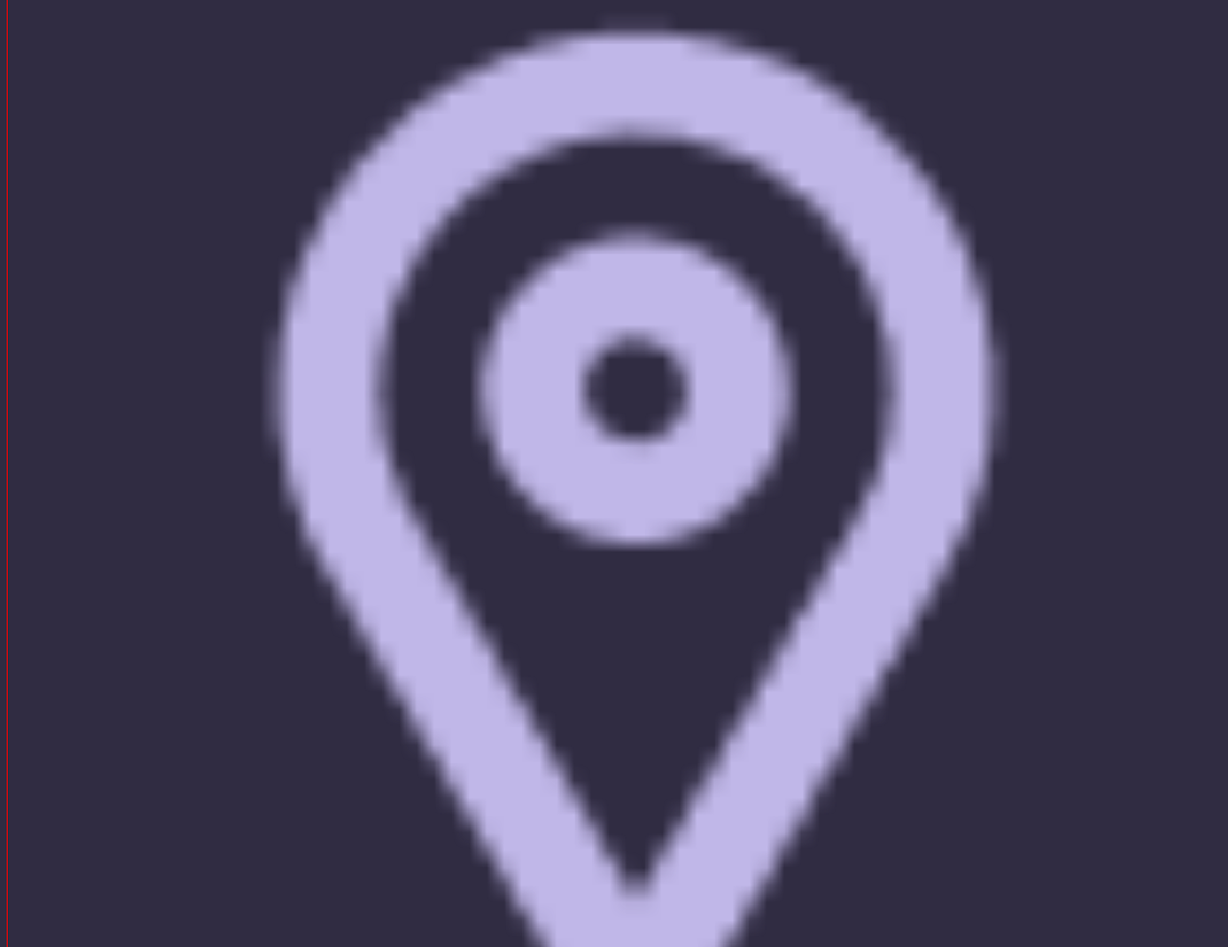
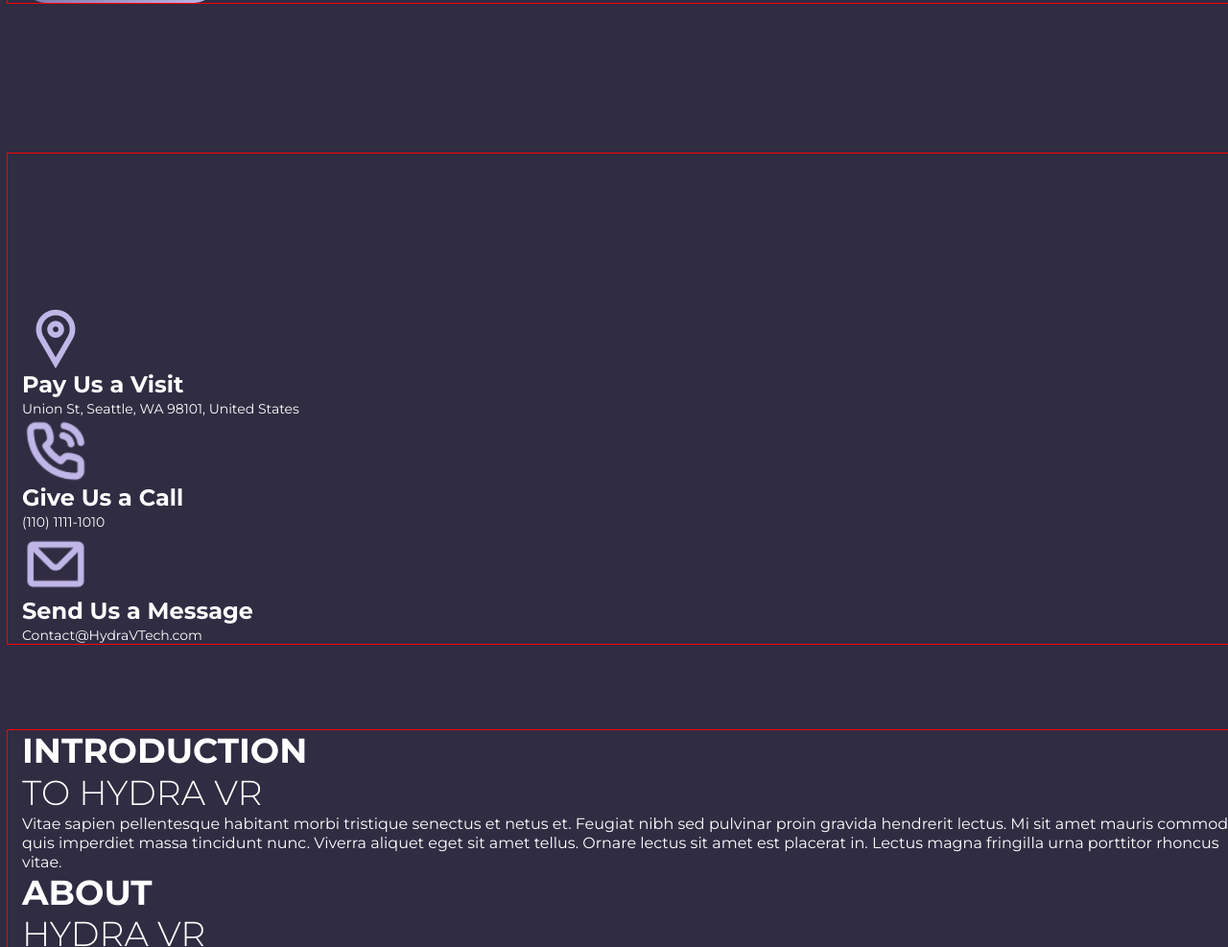
Before and after one commit to Vladyslav-Buianov/hydra, a plain HTML site: page index.html in a window 1280 px wide. Shown: the part 495-1482 px from the top of the page at 96% size. Drawn offline with Linux system fonts and the light colour scheme.

Commit message:
flex-cont..

```diff
--- a/css/style.css
+++ b/css/style.css
@@ -72,9 +72,15 @@ body{
     padding-top: 124px;
 }
 
+.hero-box{
+    display: flex;
+    flex-direction: column;
+    align-items: start;
+}
 
 .hero-title{
     width: 456px;
+    margin-bottom: 36px;
     color: var(--text-color);
     font-size: 46px;
     font-weight: 700;
@@ -86,6 +92,7 @@ body{
 }
 
 .hero-text{
+    width: 450px;
     color: var(--text-color);
     font-size: 16px;
     font-weight: 400;
@@ -102,14 +109,31 @@ body{
     line-height: 1.25;
 }
 
-.hero-subtitle{
+/* contact */
+
+.contact{
+    padding-top: 157px;
+}
+
+
+.contact-list{
+    border-radius: 90px 90px;
+    background: radial-gradient(circle, rgba(58, 52, 86, 1) 1%, #211E2E 99%);;
+    box-shadow: 0px 4px 4px 0px rgba(192, 183, 232, 0.01);
+}
+
+.contact-img{
+    width: 70px;
+}
+
+.contact-title{
     color: var(--text-color);
     font-size: 24px;
     font-weight: 700;
     line-height: 1.20;
 }
 
-.hero-link{
+.contact-link{
     color: var(--text-color);
     font-size: 14px;
     font-weight: 400;
--- a/index.html
+++ b/index.html
@@ -28,26 +28,30 @@
     </header>
     <main>
         <section class="hero">
-            <div class="container">
+            <div class="container hero-box">
                 <h1 class="hero-title"><span class="hero-color">Dive</span> Into The Depths Of <span class="hero-color">Virtual Reality</span></h1>
                 <p class="hero-text">Lorem ipsum dolor sit amet, consectetur adipiscing elit, sed do eiusmod tempor incididunt ut labore et dolore nisl tincidunt eget. Lectus mauris eros in vitae .</p>
                 <button class="hero-btn" type="button">BUILD YOUR WORLD</button>
-                <address>
-                <ul class="hero-list">
-                    <li class="hero-item">
-                        <img class="hero-img" src="./img/visit.png" alt="">
-                        <h2 class="hero-subtitle">Pay Us a Visit</h2>
-                        <a class="hero-link" href="https://www.google.com/maps/place/Union+St,+Seattle,+WA+98101,+Stati+Uniti/@47.6099202,-122.3341224,17z/data=!4m6!3m5!1s0x54906ab465f9a32d:0x2b0d2afe1e719e15!8m2!3d47.6099202!4d-122.3341224!16s%2Fg%2F1vcq795y?entry=ttu&g_ep=EgoyMDI1MDUxNS4xIKXMDSoASAFQAw%3D%3D" target="_blank">Union St, Seattle, WA 98101, United States</a>
+            </div>
+        </section>
+        <section class="contact">
+            <div class="container">
+                <address class="contact-">
+                <ul class="contact">
+                    <li class="contact-item">
+                        <img class="contact-img" src="./img/visit.png" alt="">
+                        <h2 class="contact-title">Pay Us a Visit</h2>
+                        <a class="contact-link" href="https://www.google.com/maps/place/Union+St,+Seattle,+WA+98101,+Stati+Uniti/@47.6099202,-122.3341224,17z/data=!4m6!3m5!1s0x54906ab465f9a32d:0x2b0d2afe1e719e15!8m2!3d47.6099202!4d-122.3341224!16s%2Fg%2F1vcq795y?entry=ttu&g_ep=EgoyMDI1MDUxNS4xIKXMDSoASAFQAw%3D%3D" target="_blank">Union St, Seattle, WA 98101, United States</a>
                     </li>
-                    <li class="hero-item">
-                        <img class="hero-img" src="./img/call.png" alt="">
-                        <h2 class="hero-subtitle">Give Us a Call</h2>
-                        <a class="hero-link" href="tel:+11011111010">(110) 1111-1010</a>
+                    <li class="contact-item">
+                        <img class="contact-img" src="./img/call.png" alt="">
+                        <h2 class="contact-title">Give Us a Call</h2>
+                        <a class="contact-link" href="tel:+11011111010">(110) 1111-1010</a>
                     </li>
-                    <li class="hero-item">
-                        <img class="hero-img" src="./img/message.png" alt="">
-                        <h2 class="hero-subtitle">Send Us a Message</h2>
-                        <a class="hero-link" href="mailto:Contact@HydraVTech.com">Contact@HydraVTech.com</a>
+                    <li class="contact-item">
+                        <img class="contact-img" src="./img/message.png" alt="">
+                        <h2 class="contact-title">Send Us a Message</h2>
+                        <a class="contact-link" href="mailto:Contact@HydraVTech.com">Contact@HydraVTech.com</a>
                     </li>
                 </ul>
                 </address>
```
